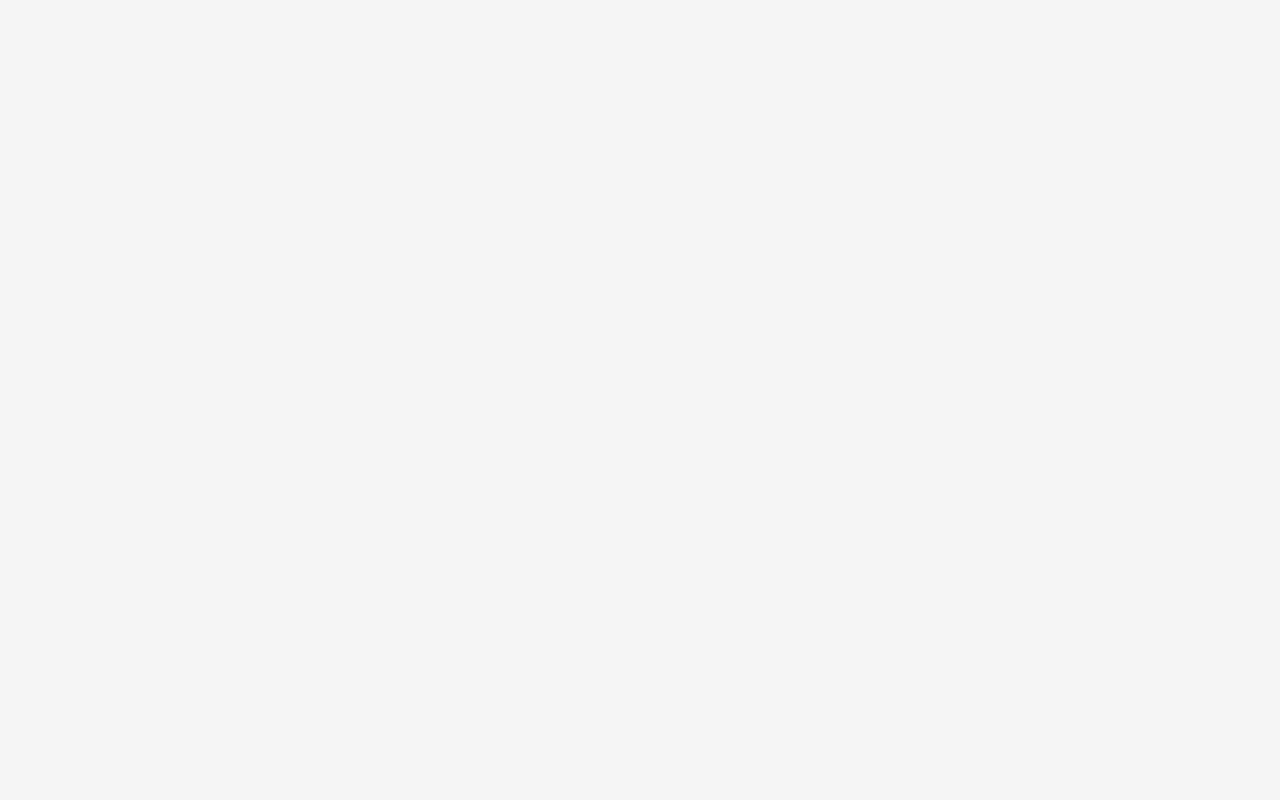
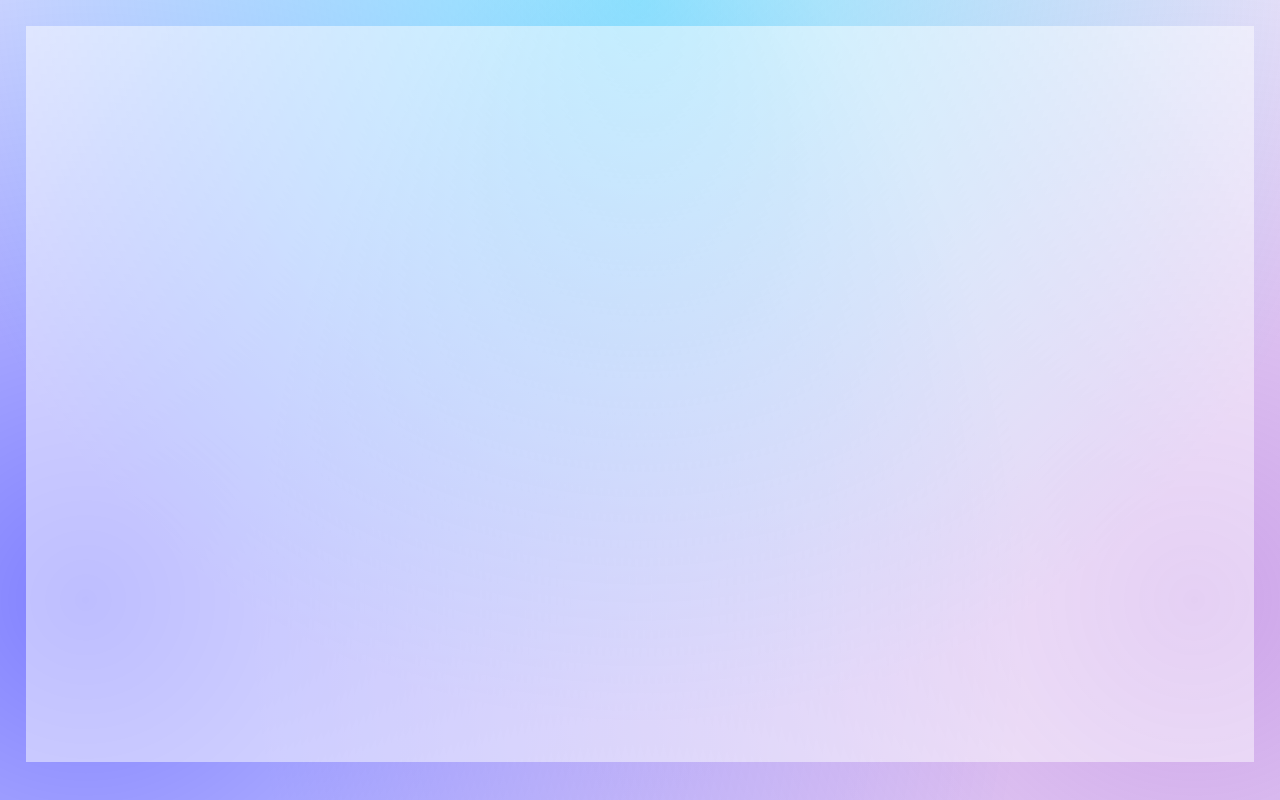
Before and after one commit to BelistarE/weather-app, a website built with webpack: page src/index.html in a window 1280 px wide. Built offline with nearby package versions, Linux system fonts and the light colour scheme.

Commit message:
background gradient

```diff
--- a/src/index.html
+++ b/src/index.html
@@ -3,8 +3,7 @@
   <head>
     <meta charset="UTF-8" />
     <meta name="viewport" content="width=device-width, initial-scale=1.0" />
-    <title>Webpack Project</title>
-    <link rel="stylesheet" href="./style.css" />
+    <title>Beli's Weather App</title>
   </head>
   <body>
     <div class="app"></div>
--- a/src/style.css
+++ b/src/style.css
@@ -1,11 +1,40 @@
 body {
-  font-family: Arial, sans-serif;
-  background-color: #f4f4f4;
-  text-align: center;
   margin: 0;
+  position: fixed;
+  top: 0;
+  right: 0;
+  bottom: 0;
+  left: 0;
 }
 
-img {
-  width: 200px;
-  height: auto;
+body:before {
+  content: "";
+  position: absolute;
+  top: 0;
+  left: 0;
+  right: 0;
+  bottom: 0;
+  background: radial-gradient(
+      circle at 50% 0,
+      rgba(48, 220, 255, 0.5),
+      rgba(255, 0, 0, 0) 70.71%
+    ),
+    radial-gradient(
+      circle at 6.7% 75%,
+      rgba(0, 0, 255, 0.5),
+      rgba(0, 0, 255, 0) 70.71%
+    ),
+    radial-gradient(
+      circle at 93.3% 75%,
+      rgba(154, 72, 212, 0.5),
+      rgba(0, 255, 0, 0) 70.71%
+    );
 }
+
+.app {
+  position: relative;
+  margin: 2%;
+  background-color: rgba(255, 255, 255, 0.491);
+  height: 92vh;
+  z-index: 2;
+}
--- a/webpack.config.js
+++ b/webpack.config.js
@@ -6,7 +6,7 @@ module.exports = {
   output: {
     filename: "bundle.js",
     path: path.resolve(__dirname, "dist"),
-    clean: true, // Clean the output directory before each build
+    clean: true,
   },
   mode: "development",
   module: {
```
